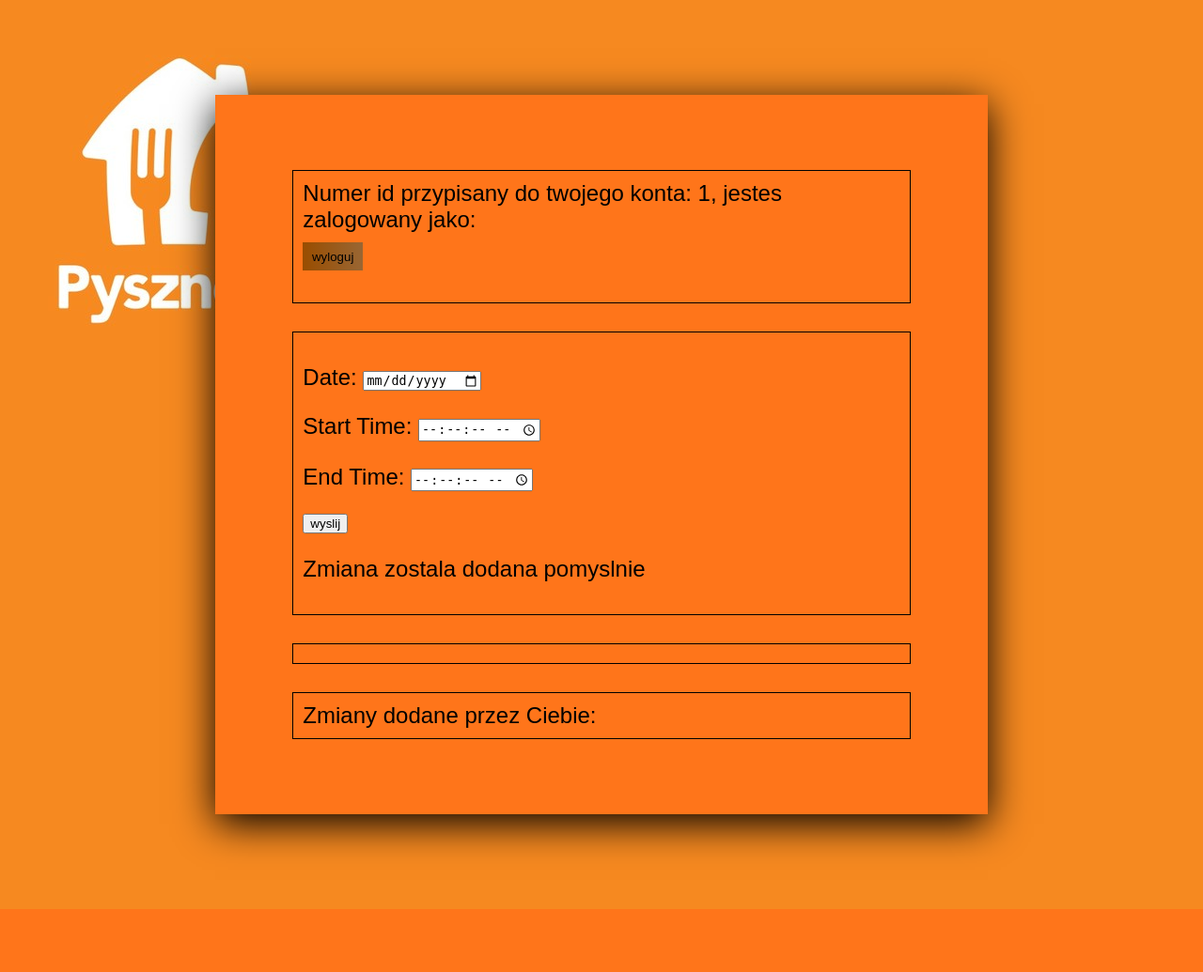
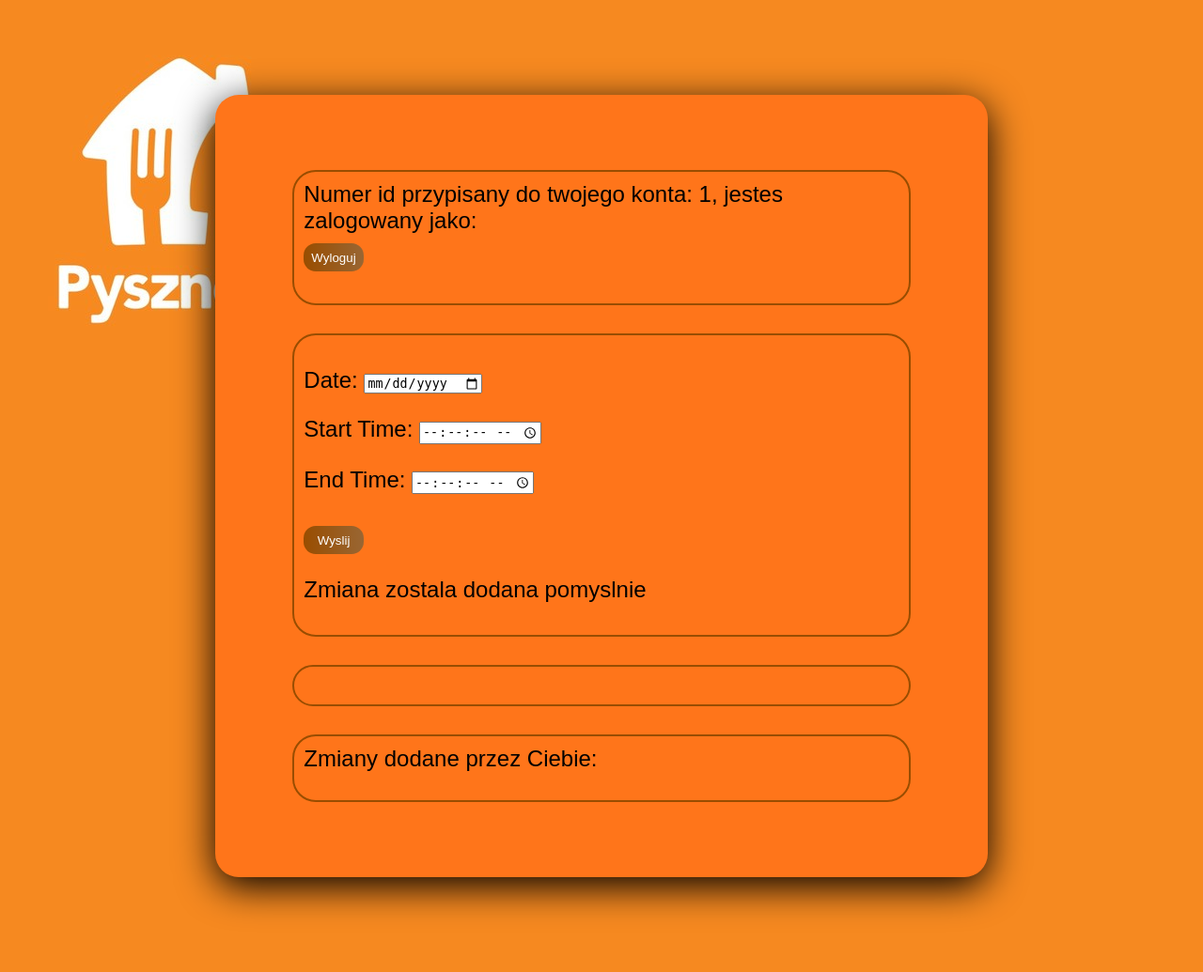
Before and after one commit to jzacios/pyszne_2, a PHP site: page /main.php in a window 1280 px wide. Shown: the whole page at 94% size. Before the commit the page ends 968 px from the top, so only its background shows below. Run offline with PHP 8.4, Linux system fonts and the light colour scheme; the visitor is signed in with stand-in values (Sample User, id 1); data that the repository does not hold is empty.

Commit message:
zmiany kosmetyczne

```diff
--- a/assets/dodaj.php
+++ b/assets/dodaj.php
@@ -2,7 +2,7 @@
         <p>Date: <input type="date" name="date" id="data" min="<?php echo date("Y-m-d");  ?>"/></p>
         <p>Start Time: <input type="time" name="times" step="1" min="11:00:00" max="22:00:00"/></p>
         <p>End Time: <input type="time" name="timee" step="1"min="11:00:00" max="22:00:00" /></p>
-        <p><input type="submit" value="wyslij" name="dod"/></p>
+        <p><input type="submit" value="Wyslij"  name="hehe"/></p>
         <?php
             if(isset($_SESSION['add_status'])){
                 if($_SESSION['add_status']){
--- a/assets/user.php
+++ b/assets/user.php
@@ -15,5 +15,5 @@ if(isset($_POST['submit'])){
 ?>
 
 <form action="../skrypty/wyloguj.php">
-<input type="submit" value="wyloguj" name="hehe" id="hehe">
+<input type="submit" value="Wyloguj" name="hehe" id="hehe">
 </form>
--- a/css/login.css
+++ b/css/login.css
@@ -6,7 +6,7 @@ body {
 }
 
 body form {
-  background: #ff751a;
+  background: ff751a;
   width: 500px;
   margin: 8% auto;
   padding: 50px 0;
--- a/css/login.scss
+++ b/css/login.scss
@@ -4,7 +4,7 @@ body{
     font-family: sans-serif;
     background-color::	#F68920;
     form{
-        background:  #ff751a;
+        background: ff751a;
         width: 500px;
         margin: 8% auto;
         padding: 50px 0;
--- a/css/main.css
+++ b/css/main.css
@@ -13,12 +13,14 @@ body .wrapper {
   text-align: center;
   -webkit-box-shadow: 0px 10px 40px black;
           box-shadow: 0px 10px 40px black;
+          border-radius: 25px;
 }
 
 body .wrapper .asset {
-  margin: 30px auto;
+  margin: 20px auto;
   width: 80%;
   position: relative;
+
 }
 
 body .wrapper .asset .asset_add {
@@ -30,8 +32,35 @@ body .wrapper .asset .asset_add {
   margin: 30px auto;
   width: 100%;
   position: relative;
-  border: 1px solid black;
+  border: 2px solid #994d00;
+  border-radius: 25px;
   text-align: left;
+}
+
+body .wrapper .asset .asset_show {
+  padding: 10px;
+  -webkit-box-sizing: border-box;
+          box-sizing: border-box;
+  font-size: 24px;
+  font-family: sans-serif;
+  margin: 30px auto;
+  width: 100%;
+  position: relative;
+  border: 2px solid #994d00;
+  border-radius: 25px;
+  text-align: left;
+}
+
+body .wrapper .asset .asset_add input[name=hehe] {
+  margin-top: 10px;
+  width: 10%;
+  height: 30px;
+  background: -webkit-gradient(linear, left top, right top, from(#994d00), to(#996633));
+  background: linear-gradient(to right, #994d00, #996633);
+  -webkit-box-sizing: border-box;
+          box-sizing: border-box;
+          border-radius: 13px;
+  color:White;
 }
 
 body .wrapper .asset .asset_add input[name=hehe] {
@@ -45,26 +74,7 @@ body .wrapper .asset .asset_add input[name=hehe] {
           box-sizing: border-box;
 }
 
-body .wrapper .asset .asset_add input[name=hehe] {
-  margin-top: 10px;
-  width: 10%;
-  height: 30px;
-  border: none;
-  background: -webkit-gradient(linear, left top, right top, from(#994d00), to(#996633));
-  background: linear-gradient(to right, #994d00, #996633);
-  -webkit-box-sizing: border-box;
-          box-sizing: border-box;
-}
 
-body .wrapper .asset .asset_show {
-  font-size: 24px;
-  font-family: sans-serif;
-  text-align: left;
-  padding: 10px;
-  -webkit-box-sizing: border-box;
-          box-sizing: border-box;
-  border: 1px solid black;
-}
 
 body .wrapper .asset .asset_show .take input[name=hehe] {
   margin-top: 10px;
@@ -80,6 +90,7 @@ body .wrapper .asset .asset_show .take input[name=hehe] {
 body .wrapper .asset .asset_show table {
   border: 1px solid black;
   border-collapse: collapse;
+  margin:10px;
 }
 
 body .wrapper .asset .asset_show table .row {
--- a/main.php
+++ b/main.php
@@ -47,6 +47,8 @@
                             <p name="yhym"></p>
                         </form>
                     </section>
+
+            </section>
             <script src="skrypty/take.js"></script>
 
         </section>
```
Also changed, not shown: 1 other file. Lines whose indentation alone changed are shown as unchanged.
